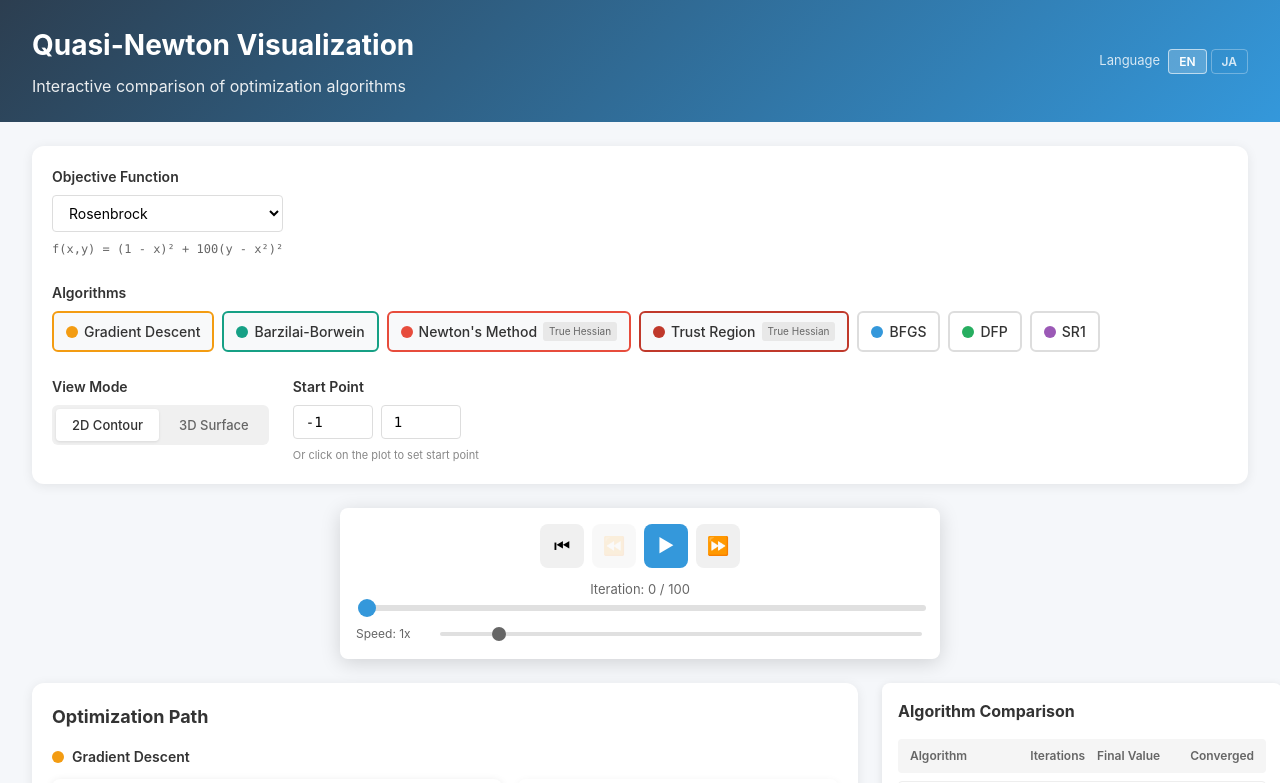
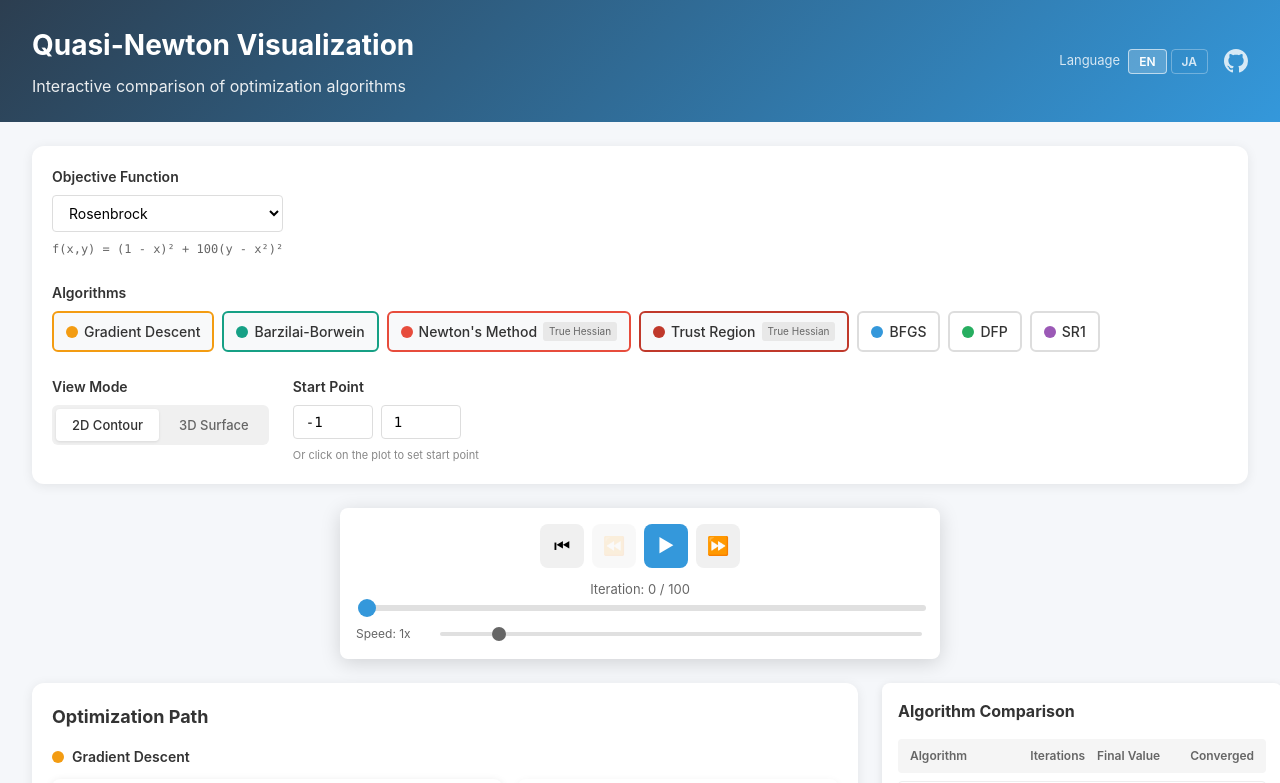
Before and after one commit to LumaKernel/quasi-newton-demo, a React (Vite) app: page / in a window 1280 px wide. Shown: the top 783 px of the page. Built offline with nearby package versions, Linux system fonts and the light colour scheme.

Commit message:
⏺ ヘッダーにGitHubアイコンリンクを追加しました。言語切り替えの横に表示されます。

```diff
--- a/src/App.module.css
+++ b/src/App.module.css
@@ -28,6 +28,25 @@
   margin: 0;
   font-size: 16px;
   opacity: 0.9;
+}
+
+.headerActions {
+  display: flex;
+  align-items: center;
+  gap: 16px;
+}
+
+.githubLink {
+  display: flex;
+  align-items: center;
+  justify-content: center;
+  color: #fff;
+  opacity: 0.8;
+  transition: opacity 0.15s ease;
+}
+
+.githubLink:hover {
+  opacity: 1;
 }
 
 .main {
--- a/src/App.tsx
+++ b/src/App.tsx
@@ -97,7 +97,20 @@
             <h1>{t('app.title')}</h1>
             <p>{t('app.subtitle')}</p>
           </div>
-          <LanguageSwitcher />
+          <div className={styles.headerActions}>
+            <LanguageSwitcher />
+            <a
+              href="https://github.com/LumaKernel/quasi-newton-demo"
+              target="_blank"
+              rel="noopener noreferrer"
+              className={styles.githubLink}
+              aria-label="GitHub"
+            >
+              <svg viewBox="0 0 24 24" width="24" height="24" fill="currentColor">
+                <path d="M12 0C5.37 0 0 5.37 0 12c0 5.31 3.435 9.795 8.205 11.385.6.105.825-.255.825-.57 0-.285-.015-1.23-.015-2.235-3.015.555-3.795-.735-4.035-1.41-.135-.345-.72-1.41-1.23-1.695-.42-.225-1.02-.78-.015-.795.945-.015 1.62.87 1.845 1.23 1.08 1.815 2.805 1.305 3.495.99.105-.78.42-1.305.765-1.605-2.67-.3-5.46-1.335-5.46-5.925 0-1.305.465-2.385 1.23-3.225-.12-.3-.54-1.53.12-3.18 0 0 1.005-.315 3.3 1.23.96-.27 1.98-.405 3-.405s2.04.135 3 .405c2.295-1.56 3.3-1.23 3.3-1.23.66 1.65.24 2.88.12 3.18.765.84 1.23 1.905 1.23 3.225 0 4.605-2.805 5.625-5.475 5.925.435.375.81 1.095.81 2.22 0 1.605-.015 2.895-.015 3.3 0 .315.225.69.825.57A12.02 12.02 0 0024 12c0-6.63-5.37-12-12-12z" />
+              </svg>
+            </a>
+          </div>
         </div>
       </header>
 
```
Also changed, not shown: prompt.txt (added).
